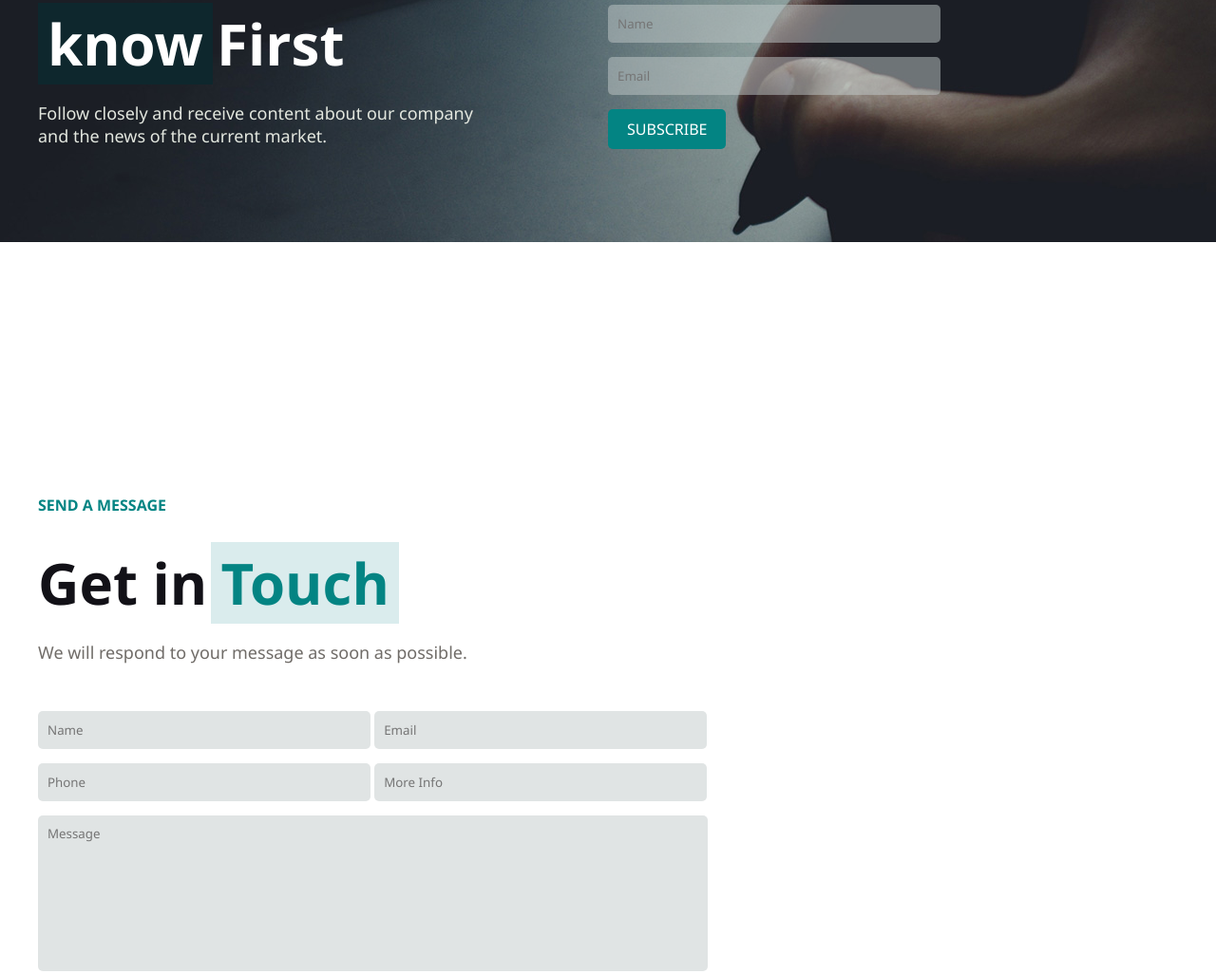
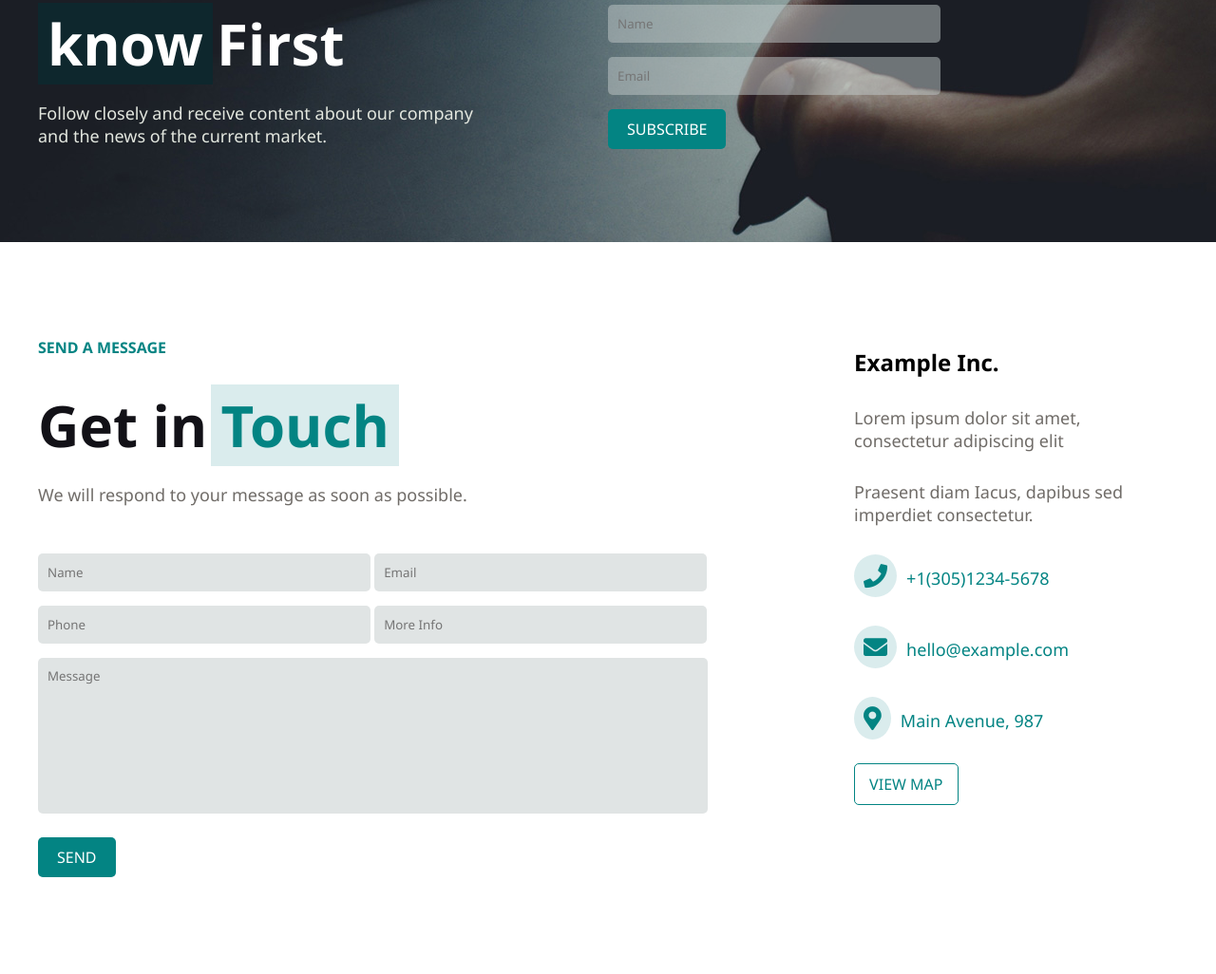
Before and after one commit to FrensysThomas87/proj-html-vuejs, a website: page index.html in a window 1280 px wide. Shown: the part 5182-6208 px from the top of the page at 95% size. Drawn offline with nearby package versions, Linux system fonts and the light colour scheme.

Commit message:
Fine section get in touch

```diff
--- a/index.html
+++ b/index.html
@@ -401,6 +401,21 @@
               </a>
             </div>
           </div>
+
+          <div class="contacts-container">
+            <h2>Example Inc.</h2>
+            <p>Lorem ipsum dolor sit amet, consectetur adipiscing elit</p>
+            <p>Praesent diam Iacus, dapibus sed imperdiet consectetur.</p>
+            <p class="icon-contacts"><i class="fas fa-phone"></i>+1(305)1234-5678</p>
+            <p class="icon-contacts"><i class="fas fa-envelope"></i>hello@example.com</p>
+            <p class="icon-contacts"><i class="fas fa-map-marker-alt"></i>Main Avenue, 987</p>
+            <a href="">
+              <div class="view-map">
+                VIEW MAP
+              </div>
+            </a>
+
+          </div>
         </div>
       </section>
       <!--end Get in touch section -->
--- a/src/app.scss
+++ b/src/app.scss
@@ -100,6 +100,14 @@ body{
 
 @mixin icons {
   color: $blueLagoon;
+}
+
+@mixin roundedIcons {
+  background-color: $highlightedBgGreen;
+  border-radius: 50%;
+  font-size: 25px;
+  @include icons;
+  padding: 10px;
 }
 
 @mixin inputText {
@@ -275,11 +283,7 @@ body{
         margin-right: 20px;
 
         >i{
-          background-color: $highlightedBgGreen;
-          border-radius: 50%;
-          font-size: 25px;
-          @include icons;
-          padding: 10px;
+        @include roundedIcons;
         }
 
 
@@ -776,7 +780,7 @@ body{
 
   // get in touch
   #get-in-touch{
-    height: 1000px;
+    padding: 100px 0;
     background-color: $white;
 
     .container{
@@ -788,6 +792,7 @@ body{
 
       .slogan-container{
         width: 100%;
+
 
 
 
@@ -846,6 +851,41 @@ body{
                 }
               }
             }
+
+            .contacts-container{
+              height: 550px;
+              // width: 500px;
+
+
+              >p{
+                @include paragraphs;
+                margin-top: 30px;
+              }
+
+              .icon-contacts{
+                color: $blueLagoon;
+
+                >i{
+                  @include roundedIcons;
+                  margin-right: 10px;
+                }
+
+
+              }
+
+              a{
+                @include href;
+
+                .view-map{
+                  margin-top: 25px;
+                  @include readMoreButton;
+                  color: $blueLagoon;
+                  display: inline-block;
+                }
+              }
+
+
+            }
           }
         }
   // end get in touch
```
Also changed, not shown: dist/app.css.
